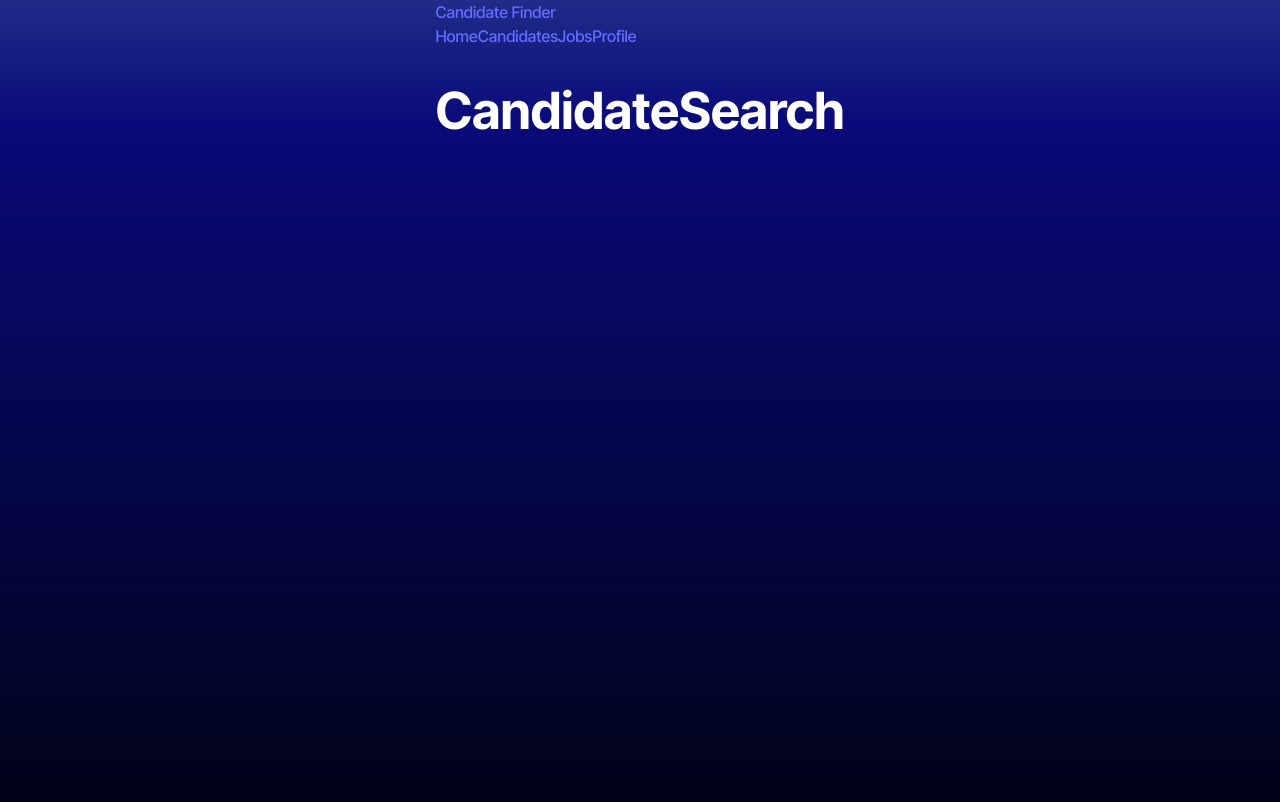
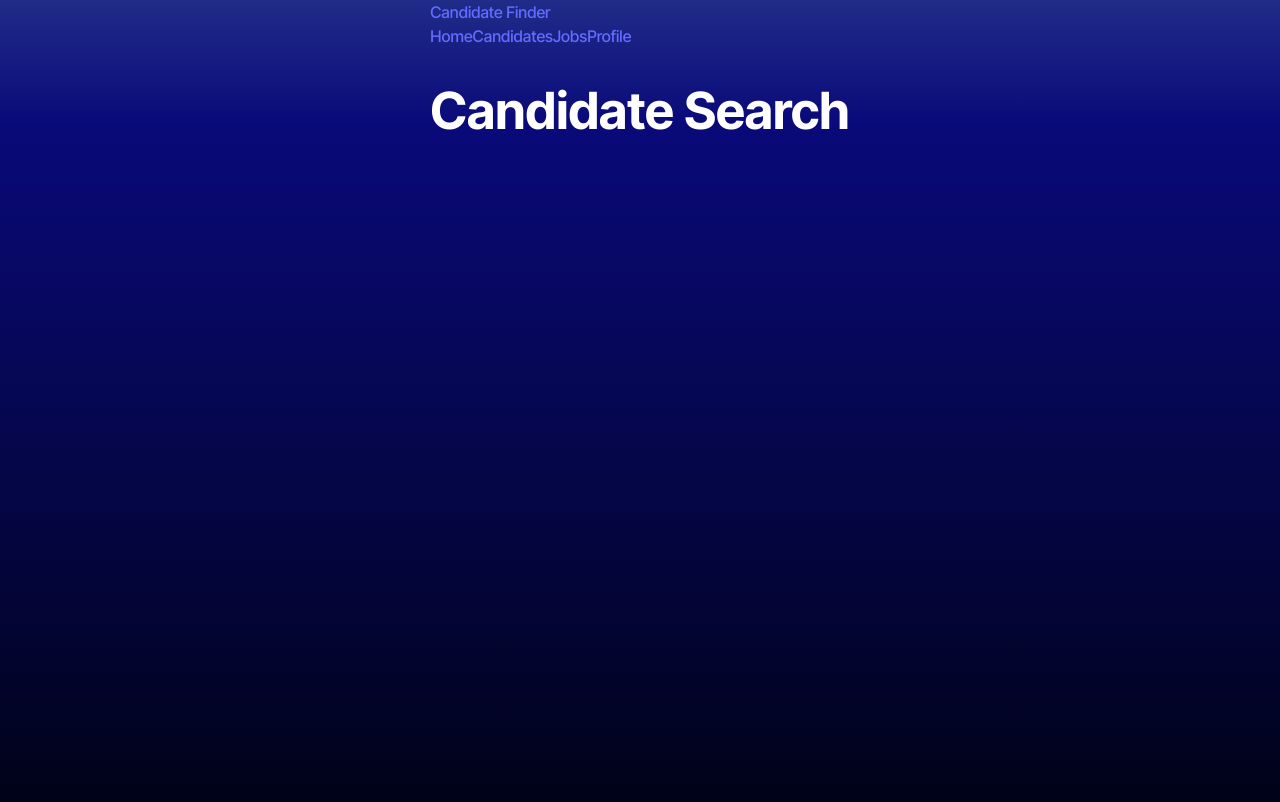
Before and after one commit to Alek901/Canidate-Finder, a React (Vite) app: page / in a window 1280 px wide. Shown: the top 802 px of the page. Built offline with nearby package versions, Linux system fonts and the light colour scheme.

Commit message:
Added a space between Candidate Search
Added a space in CandidateSearch.tsx

```diff
--- a/src/pages/CandidateSearch.tsx
+++ b/src/pages/CandidateSearch.tsx
@@ -2,7 +2,7 @@ import { useState, useEffect } from 'react';
 import { searchGithub, searchGithubUser } from '../api/API';
 
 const CandidateSearch = () => {
-  return <h1>CandidateSearch</h1>;
+  return <h1>Candidate Search</h1>;
 };
 
 export default CandidateSearch;
```
